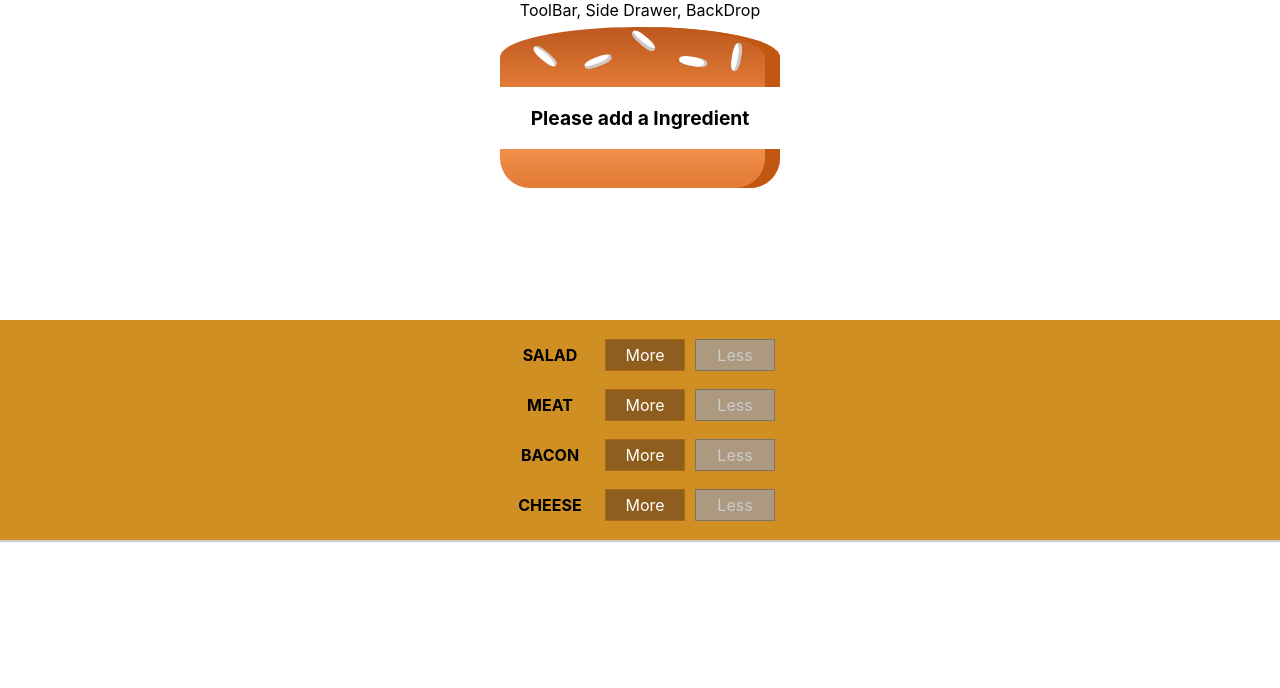
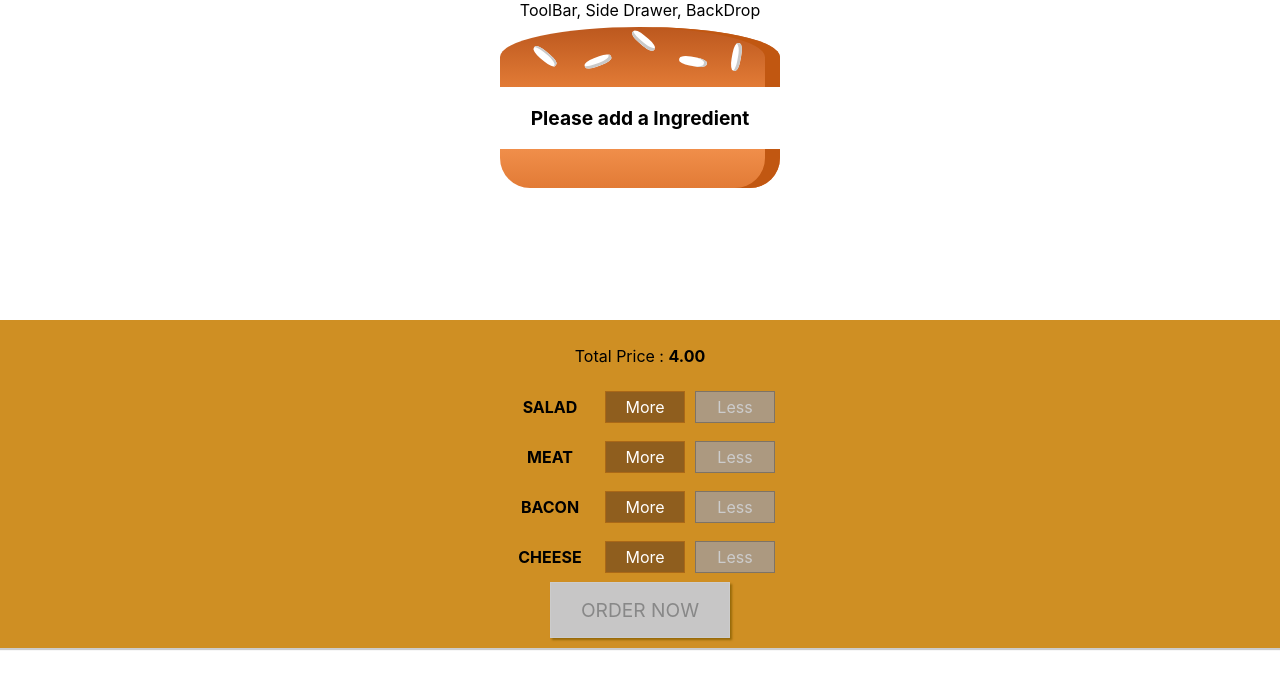
Before and after one commit to tyraghav/reactburgerbuilder, a React (Create React App) app: page / in a window 1280 px wide. Shown: the top 688 px of the page. Built offline with nearby package versions, Linux system fonts and the light colour scheme.

Commit message:
Lesson 166
Adding the Order Button

```diff
--- a/src/Component/Burger/BuildControls/BuildControls.js
+++ b/src/Component/Burger/BuildControls/BuildControls.js
@@ -10,7 +10,15 @@
         { label: 'CHEESE', type: 'cheese'}
     ]
     return (<div className={classes.BuildControls}>
-        {controls.map(it => <BuildControl key={it.type} label={it.label} adder={() => props.addIngredient(it.type)} remover={() => props.removeIngredient(it.type)} disabledInfo={props.disabledInfo[it.type]}/>)}
+        <p>Total Price : <strong>{props.price.toFixed(2)}</strong></p>
+        {controls.map(it => <BuildControl
+                                key={it.type} label={it.label}
+                                adder={() => props.addIngredient(it.type)}
+                                remover={() => props.removeIngredient(it.type)}
+                                disabledInfo={props.disabledInfo[it.type]}
+                            />
+                        )}
+        <button className={classes.OrderButton} disabled={!props.orderEnabled}>ORDER NOW</button>
     </div>);
 }
 
--- a/src/Component/Burger/BuildControls/BuildControls.module.css
+++ b/src/Component/Burger/BuildControls/BuildControls.module.css
@@ -8,3 +8,45 @@
     margin: auto;
     padding: 10px 0;
 }
+
+
+.OrderButton {
+    background-color: #DAD735;
+    outline: none;
+    cursor: pointer;
+    border: 1px solid #966909;
+    color: #966909;
+    font-family: inherit;
+    font-size: 1.2em;
+    padding: 15px 30px;
+    box-shadow: 2px 2px 2px #966909;
+}
+
+.OrderButton:hover, .OrderButton:active {
+    background-color: #A0DB41;
+    border: 1px solid #966909;
+    color: #966909;
+}
+
+.OrderButton:disabled {
+    background-color: #C7C6C6;
+    cursor: not-allowed;
+    border: 1px solid #ccc;
+    color: #888888;
+}
+
+.OrderButton:not(:disabled) {
+    animation: enable 0.3s linear;
+}
+
+@keyframes enable {
+    0% {
+        transform: scale(1);
+    }
+    60% {
+        transform: scale(1.1);
+    }
+    100% {
+        transform: scale(1);
+    }
+}
--- a/src/Container/BurgerBuilder/BurgerBuilder.js
+++ b/src/Container/BurgerBuilder/BurgerBuilder.js
@@ -19,7 +19,16 @@
             bacon : 0,
             meat: 0
         },
+        purchasable : false,
         totalPrice : 4.0
+    }
+
+    updatePurchaseState = (myState) => {
+        const sum = Object.keys(myState.ingredients).map(
+            iKey => myState.ingredients[iKey]
+        ).reduce(
+        (sum,currValue) => sum+currValue, 0);
+        this.setState({purchasable: sum>0});
     }
 
     addIngredientHandler = (type) => {
@@ -27,7 +36,8 @@
         console.log(this.state);
         myState.ingredients[type] = this.state.ingredients[type]+1;
         myState.totalPrice = this.state.totalPrice + INGREDIENT_PRICE[type];
-        this.setState({myState});
+        this.setState(myState);
+        this.updatePurchaseState(myState);
     }
 
     removeIngredientHandler = (type) => {
@@ -37,7 +47,8 @@
         }
         myState.ingredients[type] = this.state.ingredients[type]-1;
         myState.totalPrice = this.state.totalPrice - INGREDIENT_PRICE[type];
-        this.setState({myState});
+        this.setState(myState);
+        this.updatePurchaseState(myState);
     }
 
     render(){
@@ -48,7 +59,12 @@
         return (
             <Aux>
                 <Burger ingredients={this.state.ingredients}></Burger>
-                <BuildControls addIngredient={this.addIngredientHandler} removeIngredient={this.removeIngredientHandler} disabledInfo={disabledInfo}/>
+                <BuildControls
+                    addIngredient={this.addIngredientHandler}
+                    removeIngredient={this.removeIngredientHandler}
+                    disabledInfo={disabledInfo}
+                    price={this.state.totalPrice}
+                    orderEnabled={this.state.purchasable}/>
             </Aux>
         );
     }
```
